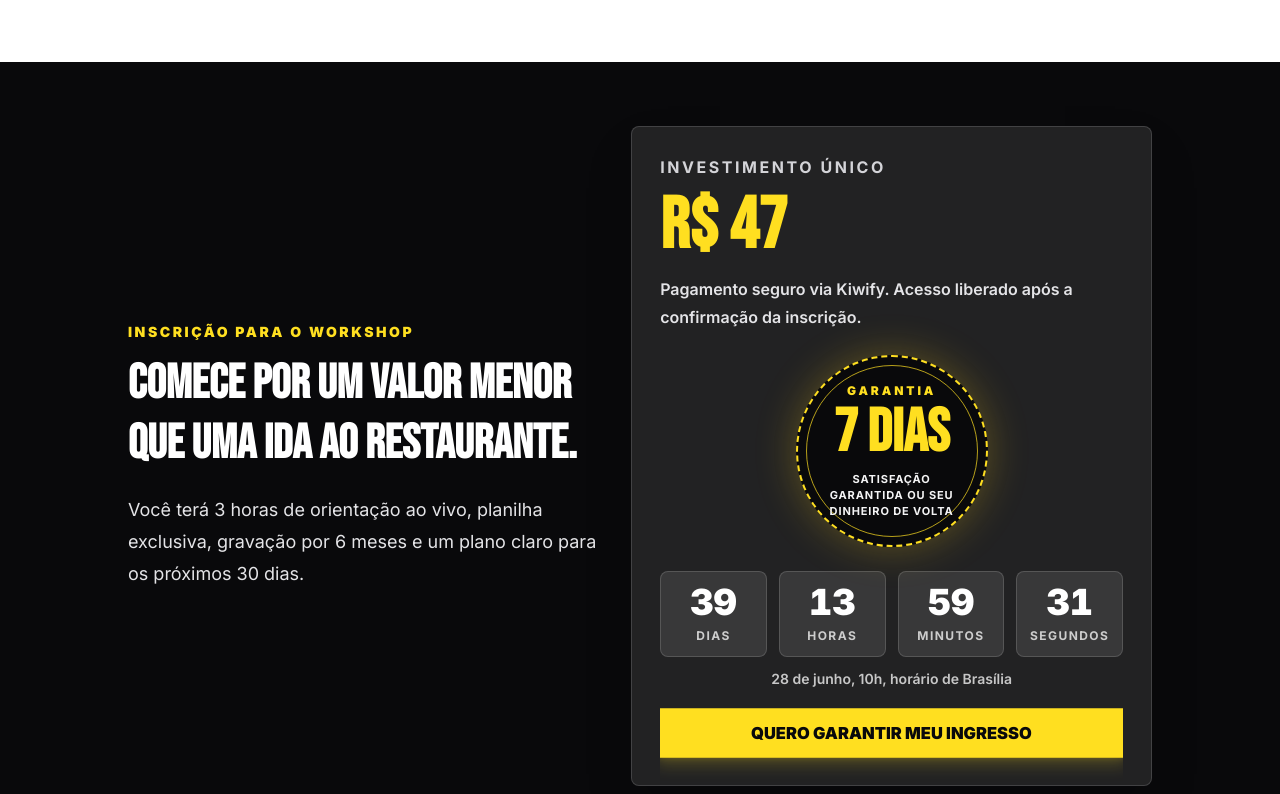
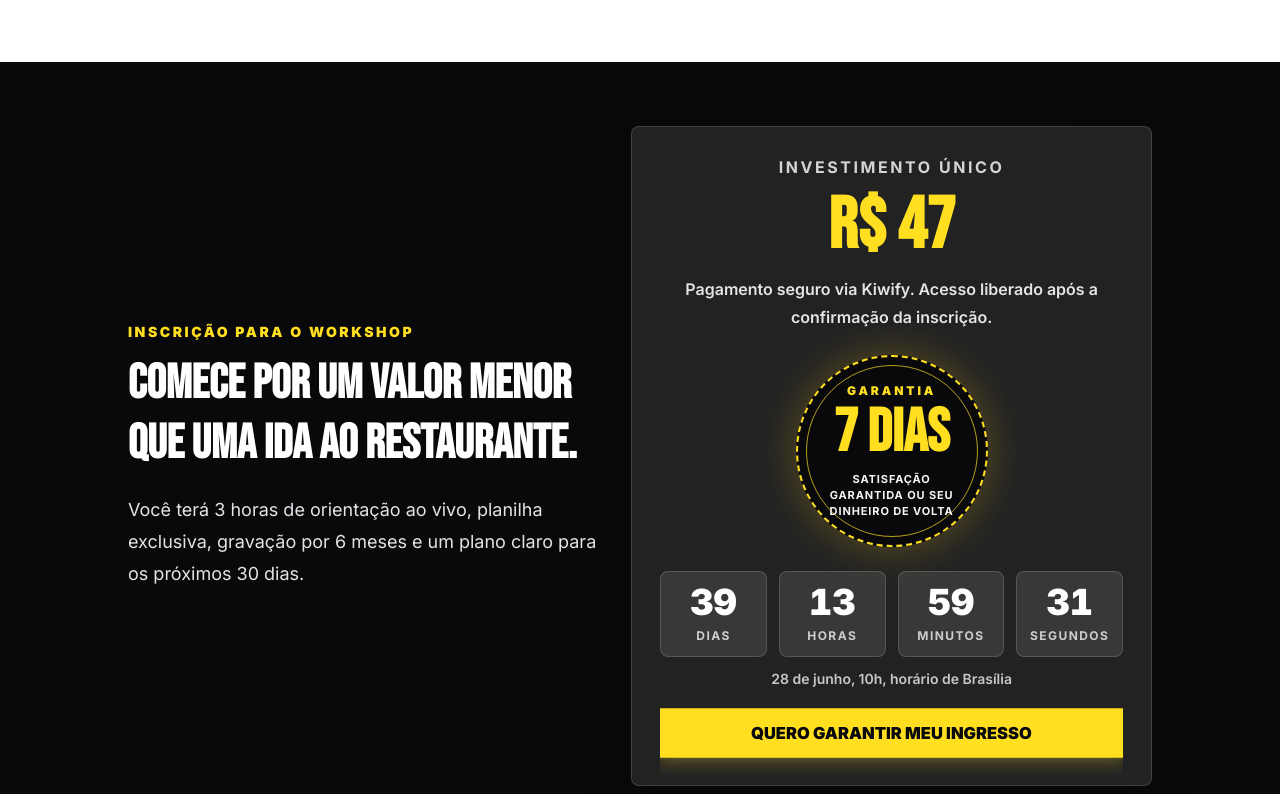
Before and after one commit to jairoduarteribeiro/organize-se, a Next.js app: page / in a window 1280 px wide. Shown: the part 4486-5280 px from the top of the page. Built offline with nearby package versions, Linux system fonts and the light colour scheme; no server answers.

Commit message:
fix(landing): center price card copy
Summary:
- Add text-center to the PriceBlock price card wrapper
- Keep price card children and CTA layout unchanged

```diff
--- a/app/components/landing/PriceBlock.tsx
+++ b/app/components/landing/PriceBlock.tsx
@@ -24,7 +24,7 @@ export function PriceBlock() {
           </p>
         </div>
 
-        <div className="rounded-lg border border-white/15 bg-white/10 p-5 shadow-2xl shadow-black/30 sm:p-7">
+        <div className="rounded-lg border border-white/15 bg-white/10 p-5 text-center shadow-2xl shadow-black/30 sm:p-7">
           <p className="text-base font-bold uppercase tracking-[0.16em] text-zinc-300">
             Investimento único
           </p>
```
